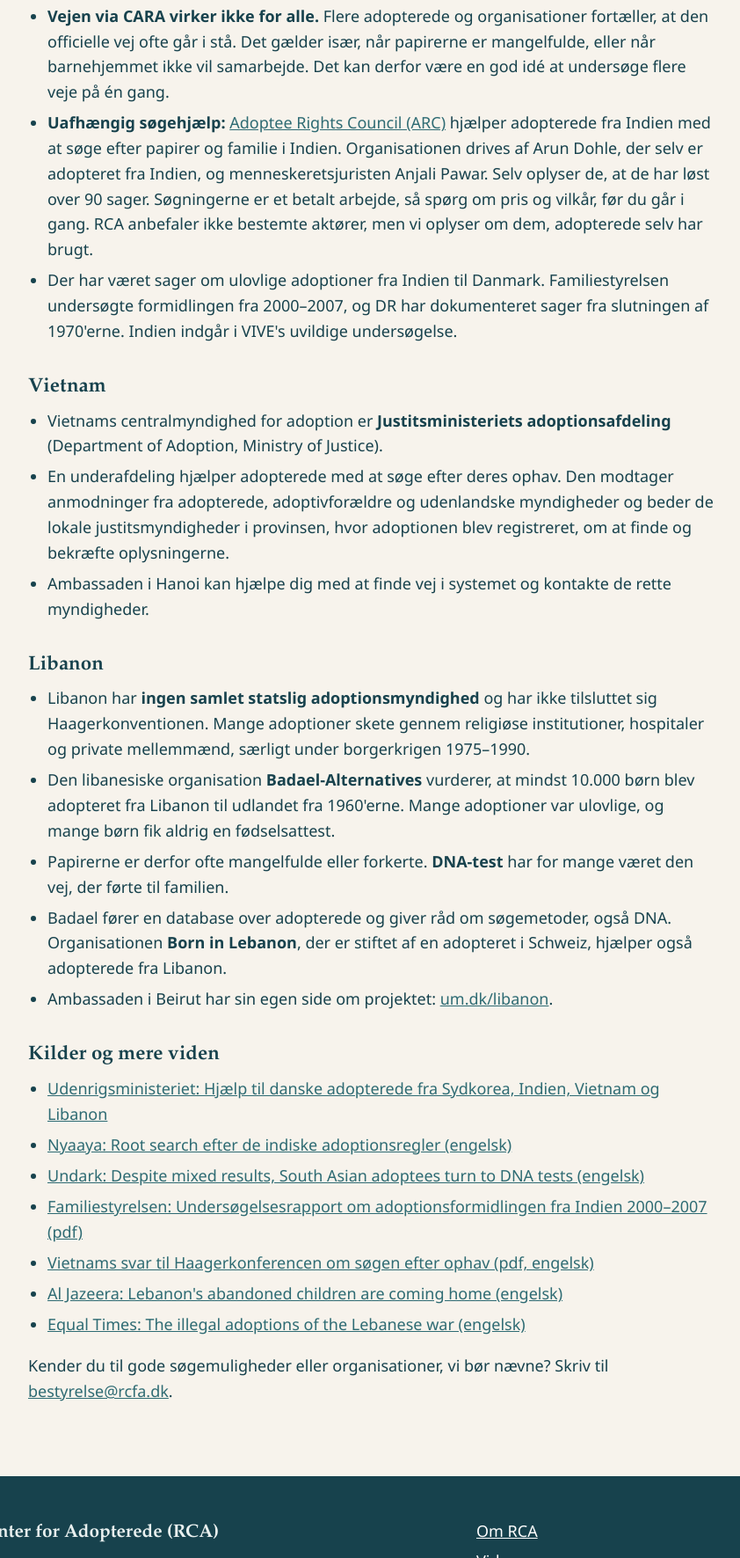
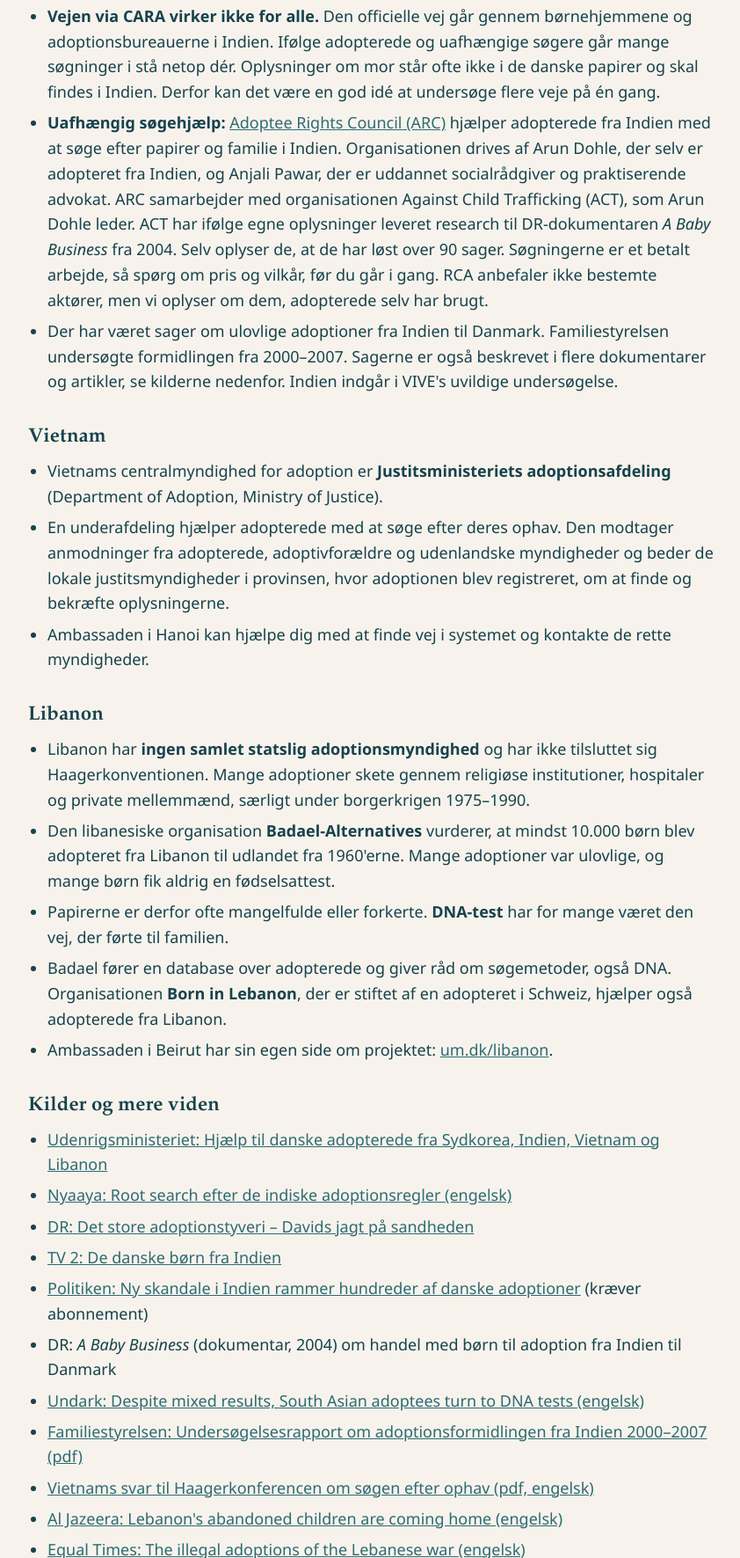
Before and after one commit to lemmykook-max/rca-website, an Eleventy site: page src/sider/soegeguide-indien-vietnam-libanon.md in a window 1280 px wide. Shown: the part 1613-3384 px from the top of the page at 88% size, without its empty margins (218-1060 px from the left). Built offline with nearby package versions, Linux system fonts and the light colour scheme; Eleventy itself is replaced by a stand-in of ours; files that its build step writes are made by us from their sources.

Commit message:
Indien-guide: rettelser og kilder efter input fra Arun Dohle; princip for input fra organisationer
Co-Authored-By: Claude Opus 5.5 <noreply@anthropic.com>
Claude-Session: https://claude.ai/code/session_01KVpP3YUB4wkG2H9qQhE6fy

```diff
--- a/src/_data/aendringslog.json
+++ b/src/_data/aendringslog.json
@@ -1,5 +1,10 @@
 {
   "poster": [
+    {
+      "dato": "2026-11-24",
+      "side": "Søgeguide: Indien, Vietnam og Libanon · Sådan arbejder vi med viden",
+      "tekst": "Rettet Anjali Pawars titel. Uddybet afsnittet om CARA og børnehjemmene. Tilføjet dokumentarer fra DR og TV 2 og en artikel fra Politiken som kilder. Nyt afsnit om, hvordan vi bruger input fra organisationer, der selv tilbyder hjælp. Tak til Arun Dohle (ARC/ACT)."
+    },
     {
       "dato": "2026-11-24",
       "side": "Søgeguide: Indien, Vietnam og Libanon",
--- a/src/sider/soegeguide-indien-vietnam-libanon.md
+++ b/src/sider/soegeguide-indien-vietnam-libanon.md
@@ -30,9 +30,9 @@ permalink: /viden/soegeguide-indien-vietnam-libanon/
 - I Indien kaldes søgen efter ophav **"root search"**. Retten er beskrevet i de indiske adoptionsregler fra 2022 (Adoption Regulations, regulation 47).
 - Er du **over 18 år**, kan du selv søge online hos den indiske centralmyndighed **CARA** (Central Adoption Resource Authority). Adoptionsbureauer og myndigheder skal hjælpe dig.
 - Din ret til at kende dit ophav må ikke krænke dine biologiske forældres ret til privatliv. Afviser de kontakt, eller kan de ikke findes, skal myndighederne fortælle dig hvorfor.
-- **Vejen via CARA virker ikke for alle.** Flere adopterede og organisationer fortæller, at den officielle vej ofte går i stå. Det gælder især, når papirerne er mangelfulde, eller når barnehjemmet ikke vil samarbejde. Det kan derfor være en god idé at undersøge flere veje på én gang.
-- **Uafhængig søgehjælp:** [Adoptee Rights Council (ARC)](https://www.adopteerightscouncil.org/da/) hjælper adopterede fra Indien med at søge efter papirer og familie i Indien. Organisationen drives af Arun Dohle, der selv er adopteret fra Indien, og menneskeretsjuristen Anjali Pawar. Selv oplyser de, at de har løst over 90 sager. Søgningerne er et betalt arbejde, så spørg om pris og vilkår, før du går i gang. RCA anbefaler ikke bestemte aktører, men vi oplyser om dem, adopterede selv har brugt.
-- Der har været sager om ulovlige adoptioner fra Indien til Danmark. Familiestyrelsen undersøgte formidlingen fra 2000–2007, og DR har dokumenteret sager fra slutningen af 1970'erne. Indien indgår i VIVE's uvildige undersøgelse.
+- **Vejen via CARA virker ikke for alle.** Den officielle vej går gennem børnehjemmene og adoptionsbureauerne i Indien. Ifølge adopterede og uafhængige søgere går mange søgninger i stå netop dér. Oplysninger om mor står ofte ikke i de danske papirer og skal findes i Indien. Derfor kan det være en god idé at undersøge flere veje på én gang.
+- **Uafhængig søgehjælp:** [Adoptee Rights Council (ARC)](https://www.adopteerightscouncil.org/da/) hjælper adopterede fra Indien med at søge efter papirer og familie i Indien. Organisationen drives af Arun Dohle, der selv er adopteret fra Indien, og Anjali Pawar, der er uddannet socialrådgiver og praktiserende advokat. ARC samarbejder med organisationen Against Child Trafficking (ACT), som Arun Dohle leder. ACT har ifølge egne oplysninger leveret research til DR-dokumentaren *A Baby Business* fra 2004. Selv oplyser de, at de har løst over 90 sager. Søgningerne er et betalt arbejde, så spørg om pris og vilkår, før du går i gang. RCA anbefaler ikke bestemte aktører, men vi oplyser om dem, adopterede selv har brugt.
+- Der har været sager om ulovlige adoptioner fra Indien til Danmark. Familiestyrelsen undersøgte formidlingen fra 2000–2007. Sagerne er også beskrevet i flere dokumentarer og artikler, se kilderne nedenfor. Indien indgår i VIVE's uvildige undersøgelse.
 
 ## Vietnam
 
@@ -52,6 +52,10 @@ permalink: /viden/soegeguide-indien-vietnam-libanon/
 
 - [Udenrigsministeriet: Hjælp til danske adopterede fra Sydkorea, Indien, Vietnam og Libanon](https://um.dk/rejse-og-ophold/hjaelp-til-danske-adopterede-fra-sydkorea-indien-vietnam-og-libanon/)
 - [Nyaaya: Root search efter de indiske adoptionsregler (engelsk)](https://nyaaya.org/?p=29340)
+- [DR: Det store adoptionstyveri – Davids jagt på sandheden](https://www.dr.dk/drtv/episode/det-store-adoptionstyveri_-davids-jagt-paa-sandheden_434281)
+- [TV 2: De danske børn fra Indien](https://play.tv2.dk/programmer/dokumentar/serier/de-danske-boern-fra-indien)
+- [Politiken: Ny skandale i Indien rammer hundreder af danske adoptioner](https://politiken.dk/danmark/art5504709/Ny-skandale-i-Indien-rammer-hundreder-af-danske-adoptioner) (kræver abonnement)
+- DR: *A Baby Business* (dokumentar, 2004) om handel med børn til adoption fra Indien til Danmark
 - [Undark: Despite mixed results, South Asian adoptees turn to DNA tests (engelsk)](https://undark.org/2020/10/19/south-asian-adoptees-dna-tests/)
 - [Familiestyrelsen: Undersøgelsesrapport om adoptionsformidlingen fra Indien 2000–2007 (pdf)](https://ast.dk/publikationer/undersogelsesrapport-om-adoptionsformidling-fra-indien-i-perioden-2000-2007/@@download/publication)
 - [Vietnams svar til Haagerkonferencen om søgen efter ophav (pdf, engelsk)](https://assets.hcch.net/docs/76adc539-ce59-4015-b52e-69cf2ed3a111.pdf)
```
Also changed, not shown: src/sider/saadan-arbejder-vi.md (+2 -0 lines).
